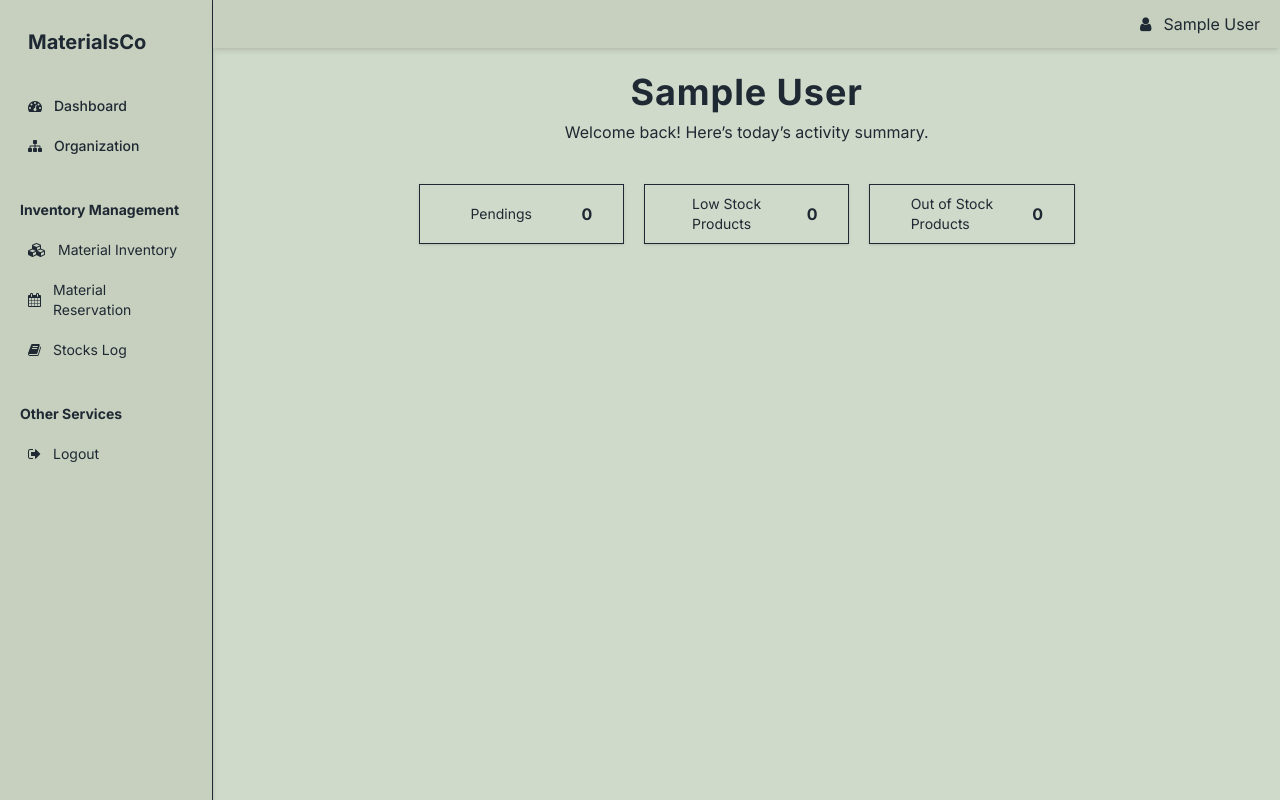
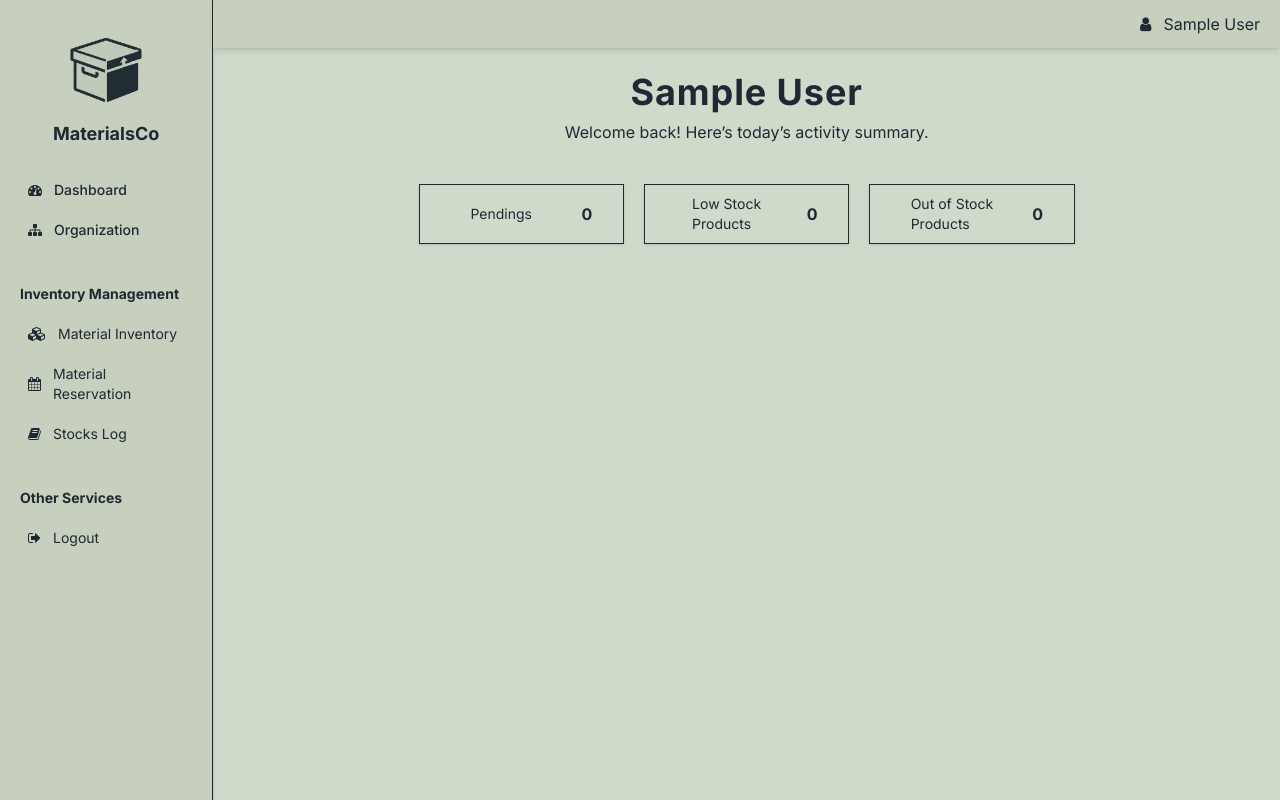
Before and after one commit to Xzilleon2/MaterialsCo, a PHP site: page /Homepage.php in a window 1280 px wide. Run offline with PHP 8.4, Linux system fonts and the light colour scheme; the visitor is signed in with stand-in values (Sample User, id 1); data comes from the database, SQL or seed files in the repository; some libraries are stand-ins or nearby versions.

Commit message:
fix favicon and sidebar

```diff
--- a/Inclusions/Head.php
+++ b/Inclusions/Head.php
@@ -17,7 +17,7 @@
     <link rel="stylesheet" href="https://cdnjs.cloudflare.com/ajax/libs/font-awesome/4.7.0/css/font-awesome.min.css">
 
     <!-- Favicon -->
-    <link rel="icon" href="/MaterialsCo/Assets/Icons/favicon.ico" type="image/x-icon">
+    <link rel="shortcut icon" href="/MaterialsCo/favicon.ico" type="image/x-icon">
 
     <title>MaterialsCo</title>
 </head>
--- a/Inclusions/sidebar.php
+++ b/Inclusions/sidebar.php
@@ -3,8 +3,9 @@
 
     <!-- Logo -->
     <div class="my-3">
-        <p class="flex items-center gap-3 p-2 rounded-md">
-            <span class="font-bold text-xl">MaterialsCo</span>
+        <p class="flex justify-center items-center rounded-md">
+            <img class="h-25 " src="./Assets/Icons/MaterialsCo_Logo.png" alt="Logo">
+            <h1 class="text-center text-lg font-bold">MaterialsCo</h1>
         </p>
     </div>
 
--- a/index.php
+++ b/index.php
@@ -2,6 +2,7 @@
     session_start();
 ?>
 <body>
+
     <!--Important import files-->
     <?php
         include __DIR__ ."/Inclusions/Head.php";
```
Also changed, not shown: Assets/Icons/MaterialsCo_Logo.png, Assets/Icons/MaterialsCo_icon.png (added), favicon.ico (added).
